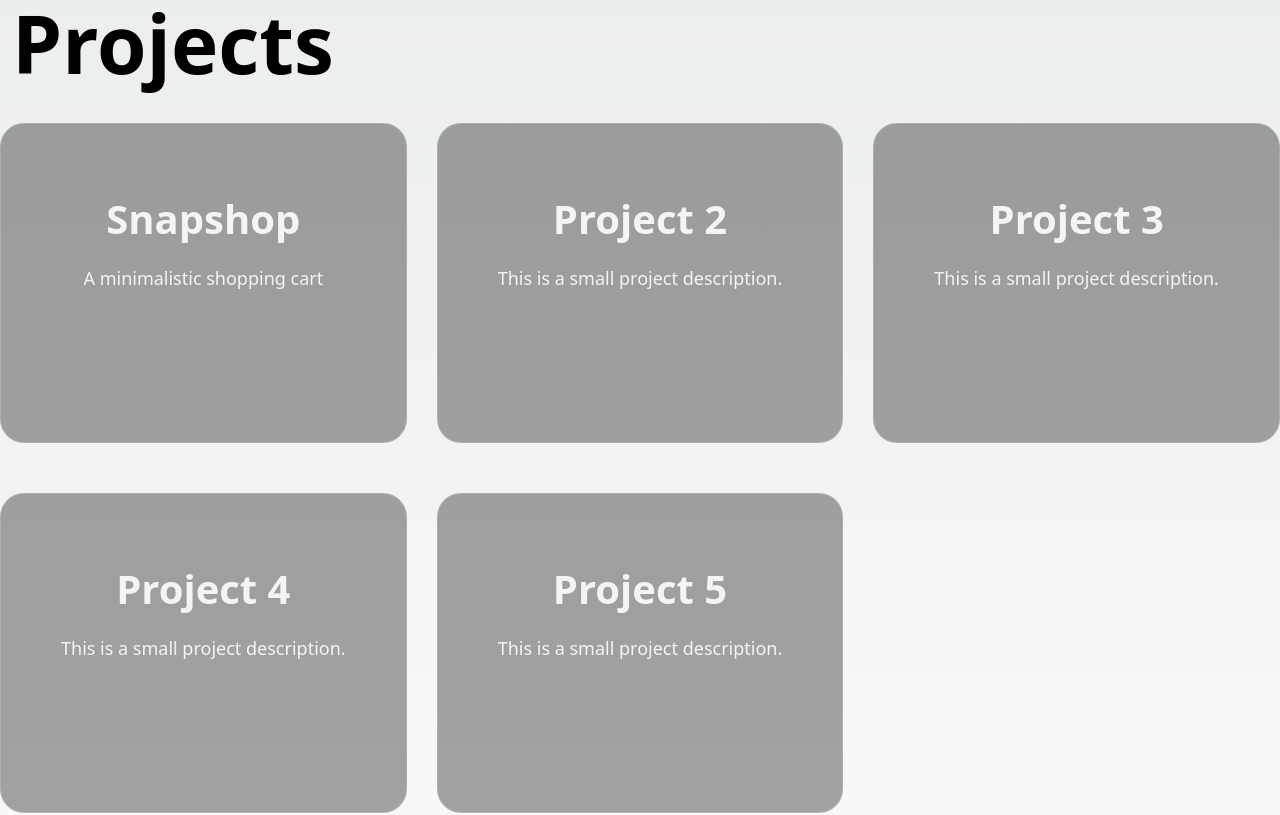
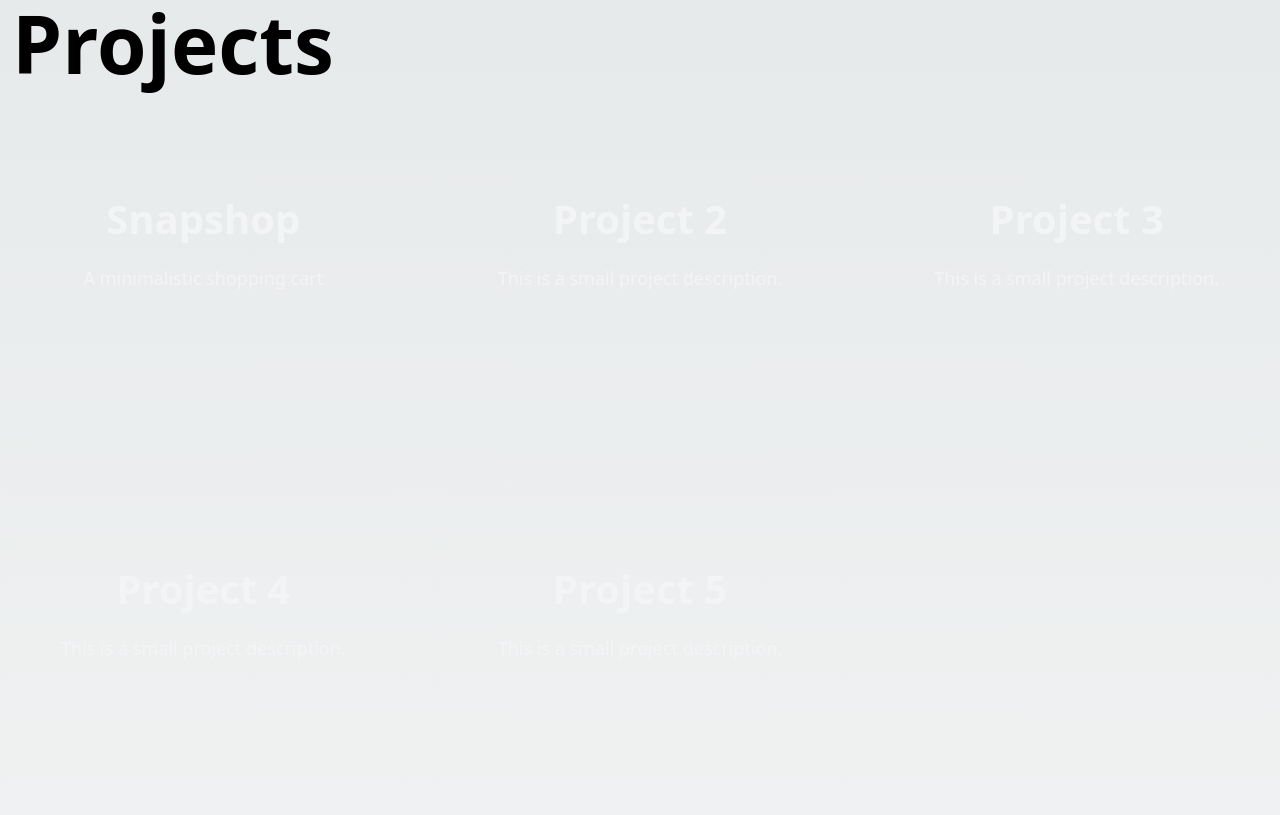
Before and after one commit to manuelxantony/manuelxantony-blog, a Next.js app: page / in a window 1280 px wide. Shown: the part 1540-2355 px from the top of the page. Built offline with nearby package versions, Linux system fonts and the light colour scheme.

Commit message:
created a layout for blogcards

```diff
--- a/app/globals.css
+++ b/app/globals.css
@@ -162,3 +162,24 @@ body {
     transparent
   );
 }
+
+.blog-card-effect {
+  background: linear-gradient(
+    to right,
+    transparent 20%,
+    transparent 40%,
+    #444 50%,
+    #444 55%,
+    transparent 70%,
+    transparent 100%
+  );
+  z-index: 2;
+  position: absolute;
+  border-radius: inherit;
+  top: -1px;
+  left: -1px;
+  width: calc(100%);
+  height: calc(100%);
+  opacity: 0.25;
+  background-size: 200% auto;
+}
--- a/components/blog/blog.tsx
+++ b/components/blog/blog.tsx
@@ -1,13 +1,53 @@
 import BlogCard from '@/components/cards/blogCard';
 
 export default function Blog() {
+  const blogPostMetaData = [
+    {
+      id: 1,
+      slur: '',
+      title: 'Starting With Next',
+      description: 'Why I think next is a promising platform',
+    },
+    {
+      id: 2,
+      slur: '',
+      title: 'Hooks Im Reat',
+      description: 'Why hooks matters in developing react applications.',
+    },
+    {
+      id: 3,
+      slur: '',
+      title: 'Redux',
+      description: 'how to and when to use redux',
+    },
+    {
+      id: 4,
+      slur: '',
+      title: 'Design',
+      description: 'Why design matters and what it tells about a you?',
+    },
+  ];
+
   return (
     <section className="container mx-auto mt-96">
       <div className="w-full relative h-8">
         <div className="blur-line" />
       </div>
       <h1 className="font-bold  mx-3 mb-10">Blog</h1>
-      <BlogCard />
+      <div className="flex flex-col items-center justify-center gap-5 ">
+        {blogPostMetaData.map((post) => {
+          console.log(post);
+          return (
+            <BlogCard
+              key={post.id}
+              id={post.id}
+              slur={post.slur}
+              title={post.title}
+              description={post.description}
+            />
+          );
+        })}
+      </div>
     </section>
   );
 }
--- a/components/cards/blogCard.tsx
+++ b/components/cards/blogCard.tsx
@@ -1,3 +1,22 @@
-export default function BlogCard() {
-  return <div>Blog Card</div>;
+export default function BlogCard({
+  id,
+  slur,
+  title,
+  description,
+}: {
+  id: number;
+  slur: string;
+  title: string;
+  description: string;
+}) {
+  console.log(id, slur, title, description);
+  return (
+    <div className="w-full md:w-[60%] h-[200px] bg-[#000000] border border-solid border-1 border-[#eceff133] rounded-3xl p-7 hover:border-[#f9fafaa1]">
+      {/* <div className="blog-card-effect "></div> */}
+      <div className="h-full flex  flex-col gap-4 justify-center">
+        <h2 className="font-bold">{title}</h2>
+        <h4 className="text-">{description}</h4>
+      </div>
+    </div>
+  );
 }
--- a/components/cards/projectCard.tsx
+++ b/components/cards/projectCard.tsx
@@ -42,7 +42,7 @@ export default function ProjectCard({
     // card design
     <div className="relative" ref={cardsContainer}>
       {/* main card */}
-      <div className="rounded-3xl border border-solid border-1 border-[#eceff133]  h-[320px] mb-5 p-4 transition-colors bg-[#0707075b] ">
+      <div className="rounded-3xl border border-solid border-1 border-[#eceff133]  h-[320px] mb-5 p-4  ">
         {/* card content layout */}
         <div className="h-full width flex flex-col justify-center items-center text-gray-100">
           <h2 className="font-bold mb-4">{name}</h2>
```
